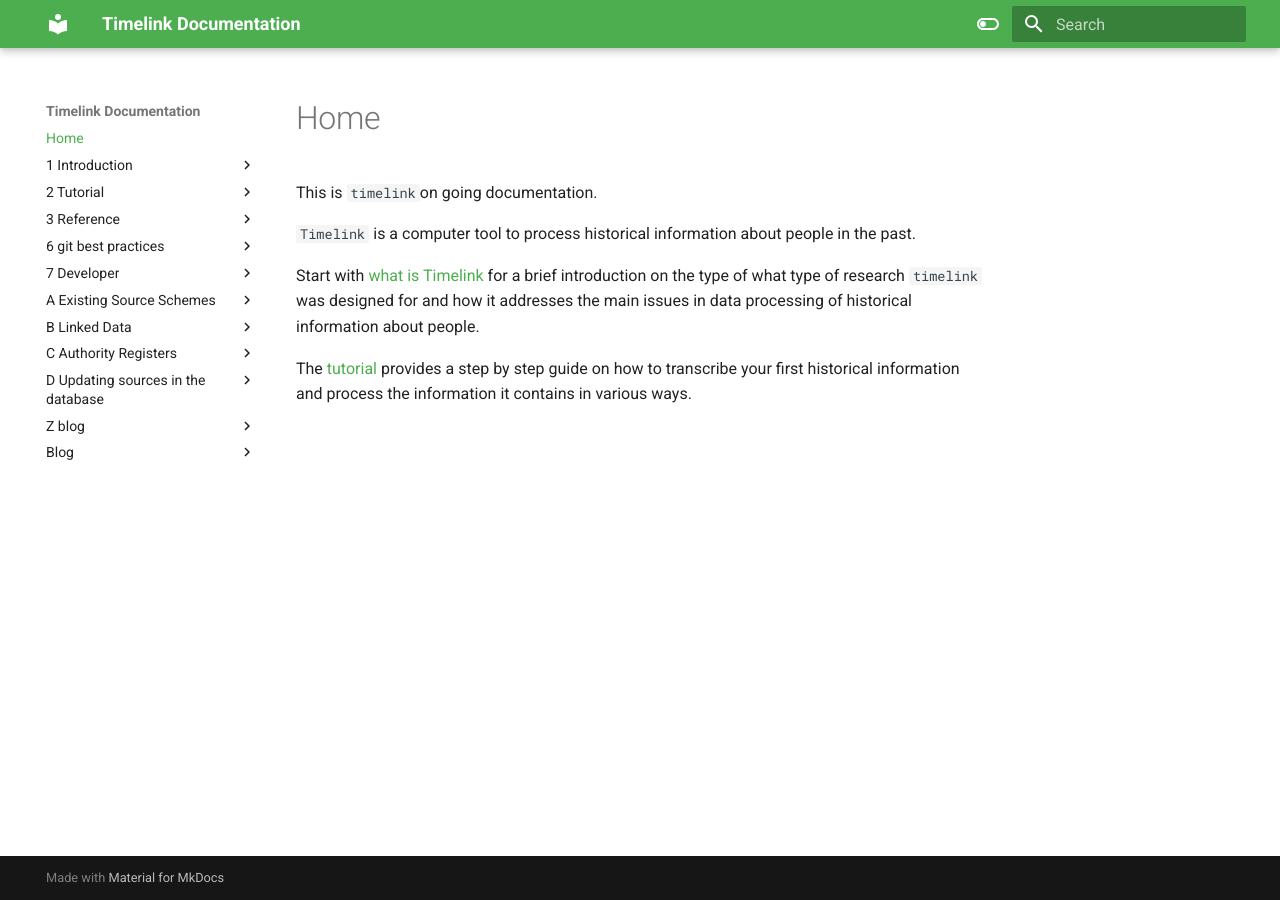
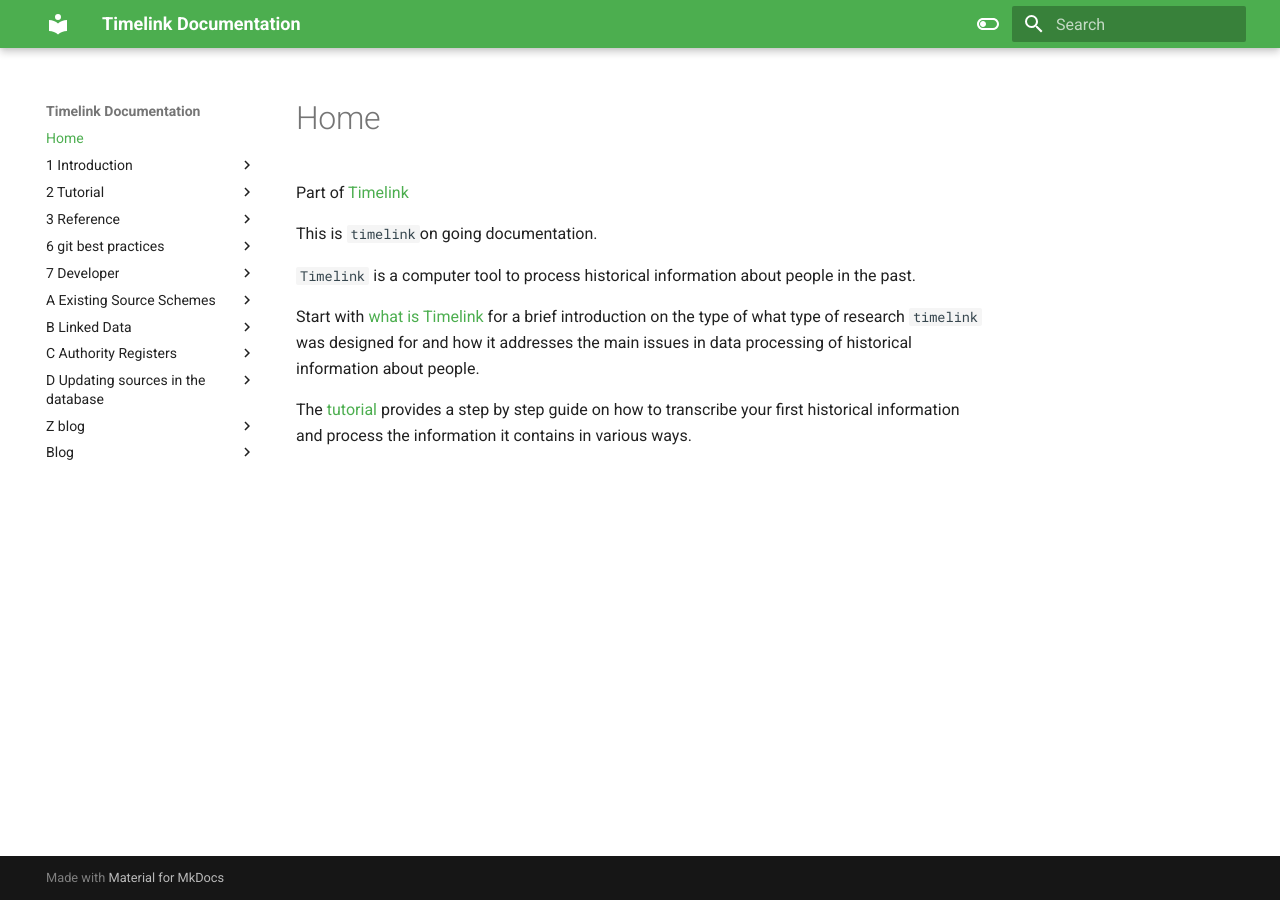
Before and after one commit to time-link/timelink-docs, an MkDocs documentation site: the page built from docs/index.md, in a window 1280 px wide. Built offline with MkDocs 1.6.1 and Material for MkDocs 9.7.7, drawn with Linux system fonts in a browser that asks for light colours.

Commit message:
vault backup: 2024-12-09 20:15:16

```diff
--- a/docs/index.md
+++ b/docs/index.md
@@ -1,3 +1,4 @@
+Part of [Timelink](Timelink.md)
 
 This is `timelink`on going documentation.
 
```
